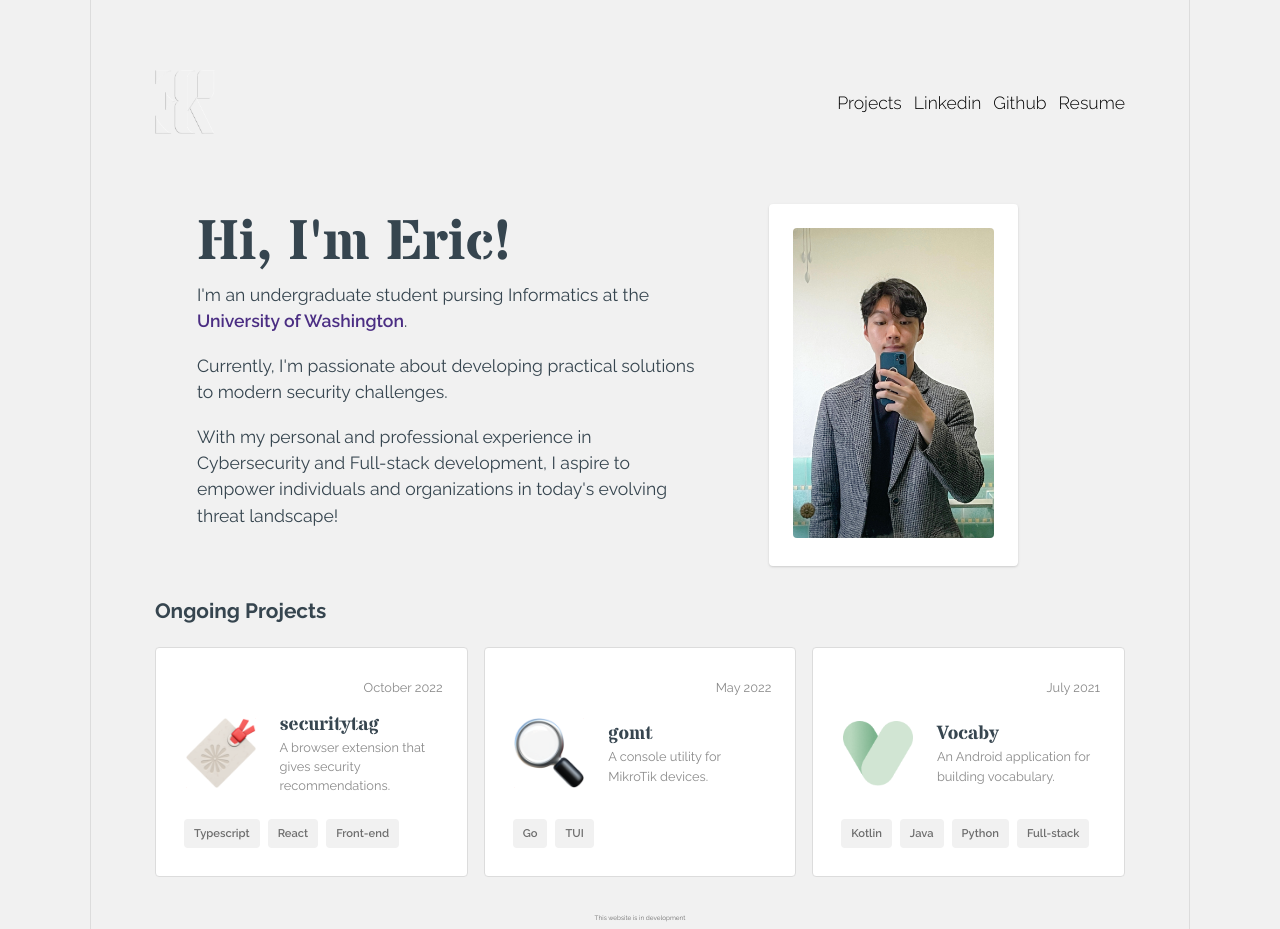
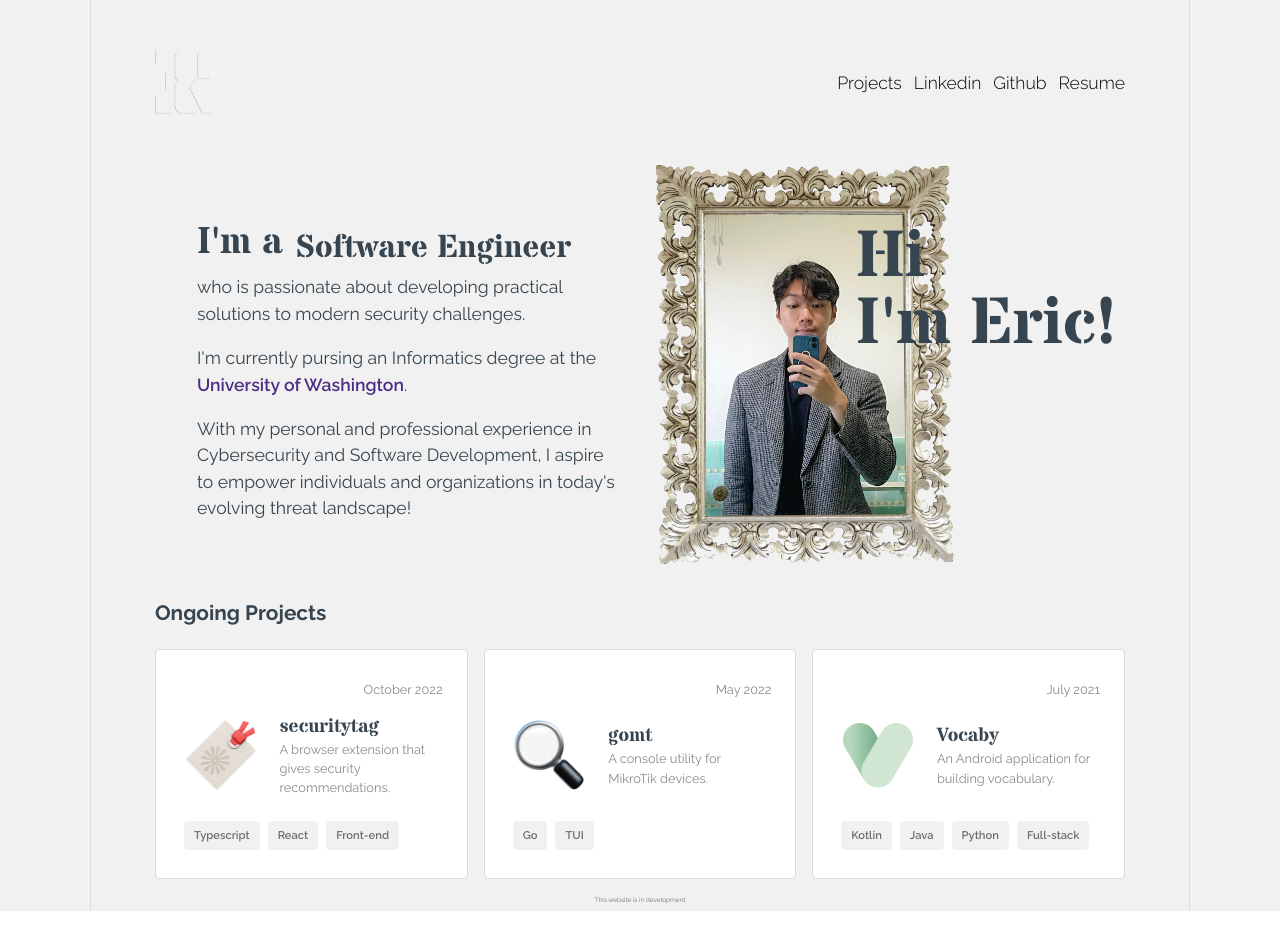
Before and after one commit to taehyunnkim/taehyunkim.me, an Angular app: page /home in a window 1280 px wide. Built offline with nearby package versions, Linux system fonts and the light colour scheme.

Commit message:
Modify landing layout

```diff
--- a/src/app/app.component.scss
+++ b/src/app/app.component.scss
@@ -145,7 +145,7 @@ $background-color: #F1F1F1;
 
 .content-container {
     position: relative;
-    z-index: 50;
+    z-index: 1;
     flex: 1;
 }
 
--- a/src/app/app.component.ts
+++ b/src/app/app.component.ts
@@ -19,6 +19,7 @@ export class AppComponent {
   overlayOpen: boolean = false;
   curtains: NodeListOf<HTMLElement> | null = null;
   overlay: HTMLElement | null = null;
+  contentContainer: HTMLElement | null = null;
   navigationSubscription: Subscription | null = null;
   postSubscription: Subscription | null = null;
 
@@ -45,6 +46,7 @@ export class AppComponent {
   ngOnInit(): void {
     this.curtains = document.querySelectorAll('.curtain');
     this.overlay = document.getElementById('overlay');
+    this.contentContainer = document.querySelector('.content-container');
 
     if (this.curtainOpen && this.curtains) {
       this.curtains.forEach((curtain: HTMLElement) => {
@@ -97,7 +99,7 @@ export class AppComponent {
     if (this.curtains != null) {
       this.curtainOpen = true;
       this.hideOverlay();
-
+      this.renderer.setStyle(this.contentContainer , 'z-index', '50');
       this.curtains.forEach((curtain: HTMLElement) => {
         this.renderer.setStyle(curtain, 'width', '100%');
       });
@@ -111,6 +113,7 @@ export class AppComponent {
         this.renderer.setStyle(curtain, 'width', '0%');
       });
 
+      this.renderer.setStyle(this.contentContainer , 'z-index', '1');
       this.router.navigate([""]);
     }
 
--- a/src/app/components/image-card/image-card.component.html
+++ b/src/app/components/image-card/image-card.component.html
@@ -1,3 +1,7 @@
-<div>
+<div [ngStyle]="{
+    'padding': background ? '24px' : '0px',
+    'background-color': background ? 'white' : 'transparent',
+    'box-shadow': background ? 'rgba(0, 0, 0, 0.1) 0px 1px 3px 0px, rgba(0, 0, 0, 0.06) 0px 1px 2px 0px' : 'none'
+}">
     <img src="{{ imgSrc }}" [style.height.px]="size" />
 </div>
--- a/src/app/components/image-card/image-card.component.ts
+++ b/src/app/components/image-card/image-card.component.ts
@@ -11,6 +11,7 @@ export class ImageCardComponent implements OnInit {
   @Input() sizeBig: number;
   @Input() sizeMedium: number;
   @Input() sizeSmall: number;
+  @Input() background: boolean;
   size: number;
 
   constructor(public breakpointObserver: BreakpointObserver) {
@@ -19,6 +20,7 @@ export class ImageCardComponent implements OnInit {
     this.sizeMedium = 300;
     this.sizeSmall = 100;
     this.size = 0;
+    this.background = true;
   }
 
   ngOnInit(): void {
--- a/src/app/components/introduction/introduction.component.html
+++ b/src/app/components/introduction/introduction.component.html
@@ -1,20 +1,43 @@
 <article id="introduction">
     <section>
-      <h1>Hi, I'm Eric!</h1>
+      <div class="scrolling-words-container">
+        <h1>I'm a</h1>
+        <div class="scrolling-words-box">
+          <ul>
+            <li class="scrolling-word">Full-stack Developer</li>
+            <li class="scrolling-word">Curious Student</li>
+            <li class="scrolling-word">Software Engineer</li>
+            <li class="scrolling-word">Security Enthusiast</li>
+            <li class="scrolling-word">Full-stack Developer</li>
+          </ul>
+        </div>
+
+      </div>
       <p>
-        I'm an undergraduate student pursing Informatics at the <span>University of Washington</span>.
+        who is passionate about developing practical solutions to modern security challenges.
       </p>
       <br>
       <p>
-        Currently, I'm passionate about developing practical solutions to modern security challenges.
+        I'm currently pursing an Informatics degree at the <span>University of Washington</span>.
       </p>
       <br>
       <p>
-        With my personal and professional experience in Cybersecurity and Full-stack development, I aspire to empower individuals and organizations in today's evolving threat landscape!
+        With my personal and professional experience in Cybersecurity and Software Development, I aspire to empower individuals and organizations in today's evolving threat landscape!
       </p>
     </section>
     <section id="introduction-picture">
-      <app-image-card imgSrc="assets/images/me.jpg" [sizeBig]=310 [sizeMedium]=280 ></app-image-card>
+      <div class="greetings">
+        <h1>Hi</h1>
+        <h1>I'm Eric!</h1>
+      </div>
+      <app-image-card
+        class="introduction-picture"
+        imgSrc="assets/images/profile.png"
+        [sizeBig]=400
+        [sizeMedium]=350
+        [sizeSmall]=300
+        [background]=false
+      ></app-image-card>
     </section>
   </article>
   <article id="recent-projects">
--- a/src/app/components/introduction/introduction.component.scss
+++ b/src/app/components/introduction/introduction.component.scss
@@ -2,10 +2,6 @@
 @import '../../../styles/vars.scss';
 
 $debug: false;
-
-h1 {
-    font-size: 3.5em;
-}
 
 h2 {
     font-size: 1.3em;
@@ -17,11 +13,15 @@ p {
 
 #introduction {
     display: flex;
+    gap: 2em;
     margin-top: $header-magin-top;
     padding: 0 42px;
 
     & > section:first-child {
-        flex: 4;
+        flex: 3;
+        display: flex;
+        flex-direction: column;
+        justify-content: center;
 
         p > span {
             font-weight: 600;
@@ -31,10 +31,57 @@ p {
 }
 
 #introduction-picture {
+    position: relative;
     flex: 3;
     align-items: stretch;
     display: flex;
-    justify-content: center;
+    flex-direction: column;
+
+    .greetings {
+        position: absolute;
+        font-size: 3.5em;
+        line-height: 120%;
+        top: 60px;
+        right: -34px;
+    }
+}
+
+.scrolling-words-container {
+    display: flex;
+    align-items: center;
+    font-size: 2em;
+}
+
+.scrolling-words-box {
+    height: 2em;
+    overflow: hidden;
+
+    ul {
+        padding: 0;
+        animation: scrollUp 16s cubic-bezier(0.23, 1, 0.32, 1) infinite;
+        margin-top: 2px;
+        margin-left: 0.4em;
+    }
+}
+
+.scrolling-word {
+    display: flex;
+    align-items: center;
+    height: 2em;
+    font-family: 'Stardos Stencil', sans-serif;
+    list-style: none;
+    color: $black;
+    font-weight: 600;
+}
+
+$item-count: 5;
+
+@keyframes scrollUp {
+    @for $i from 1 through ($item-count - 1) {
+        #{($i * 25) - 10%}, #{$i * 25%} {
+            transform: translateY((-100% / $item-count) * $i);
+        }
+    }
 }
 
 #recent-projects {
@@ -73,6 +120,7 @@ footer {
 }
 
 @include desktop-tablet {
+
 }
 
 @include tablet {
@@ -88,7 +136,46 @@ footer {
 
     #introduction {
         padding: 0 12px;
-        margin-top: 24px;
+        margin-top: 32px;
+
+        & > section:first-child {
+            flex: 4;
+        }
+    }
+
+    #introduction-picture {
+        .greetings {
+            position: absolute;
+            font-size: 2.2em;
+            top: 60px;
+            right: -70px;
+            line-height: 120%;
+        }
+    }
+
+    .scrolling-words-container {
+        display: flex;
+        align-items: center;
+        height: 1em;
+
+        h1 {
+            font-size: 0.7em;
+        }
+    }
+
+    .scrolling-words-box {
+        overflow: hidden;
+        height: 1em;
+
+        ul {
+            margin-left: 0.2em;
+        }
+    }
+
+    .scrolling-word {
+        font-size: 0.7em;
+        height: 1.2em;
+        margin-top: 2px;
     }
 }
 
@@ -99,14 +186,20 @@ footer {
     #introduction {
         padding: 0;
         margin-top: 24px;
+        flex-direction: column-reverse;
     }
 
     #introduction-picture {
-        display: none;
-    }
+        text-align: center;
 
-    h1 {
-        font-size: 3em;
+        .greetings {
+            text-align: start;
+            position: absolute;
+            font-size: 2em;
+            line-height: 120%;
+            top: 60px;
+            right: 20px;
+        }
     }
 
     p {
@@ -119,16 +212,51 @@ footer {
         grid-template-rows: repeat(3, 1fr);
         row-gap: 1em;
     }
+
+    .scrolling-words-container {
+        display: flex;
+        align-items: center;
+        height: 1em;
+
+        h1 {
+            font-size: 0.7em;
+        }
+    }
+
+    .scrolling-words-box {
+        overflow: hidden;
+        height: 1em;
+
+        ul {
+            margin-left: 0.2em;
+        }
+    }
+
+    .scrolling-word {
+        font-size: 0.7em;
+        height: 1.2em;
+        margin-top: 2px;
+    }
 }
 
 @include sm-mobile {
     #introduction {
         padding: 0;
         margin-top: 32px;
+        flex-direction: column-reverse;
     }
 
     #introduction-picture {
-        display: none;
+        text-align: center;
+
+        .greetings {
+            text-align: start;
+            position: absolute;
+            font-size: 0.8em;
+            line-height: 3em;
+            top: 60px;
+            right: -2vw;
+        }
     }
 
     h1 {
@@ -145,4 +273,84 @@ footer {
         grid-template-rows: repeat(3, 1fr);
         row-gap: 1em;
     }
+
+    .scrolling-words-container {
+        display: flex;
+        align-items: center;
+        height: 1em;
+
+        h1 {
+            font-size: 0.64em;
+        }
+    }
+
+    .scrolling-words-box {
+        overflow: hidden;
+        height: 1em;
+
+        ul {
+            margin-left: 0.2em;
+        }
+    }
+
+    .scrolling-word {
+        font-size: 0.64em;
+        height: 1.4em;
+    }
 }
+
+@include fold {
+    #introduction {
+        padding: 0;
+        margin-top: 32px;
+        flex-direction: column-reverse;
+    }
+
+    #introduction-picture {
+        text-align: center;
+
+        .greetings {
+            display: none;
+        }
+    }
+
+    h1 {
+        font-size: 2.5em;
+    }
+
+    p {
+        font-size: 0.9em;
+    }
+
+    #card-grid {
+        display: grid;
+        grid-template-columns: 100%;
+        grid-template-rows: repeat(3, 1fr);
+        row-gap: 1em;
+    }
+
+    .scrolling-words-container {
+        display: flex;
+        align-items: center;
+        height: 1em;
+
+        h1 {
+            font-size: 0.54em;
+        }
+    }
+
+    .scrolling-words-box {
+        overflow: hidden;
+        height: 1em;
+
+        ul {
+            margin-left: 0.2em;
+            margin-top: 2px;
+        }
+    }
+
+    .scrolling-word {
+        font-size: 0.54em;
+        height: 1.7em;
+    }
+}
--- a/src/styles/sizes.scss
+++ b/src/styles/sizes.scss
@@ -1,13 +1,14 @@
 $desktop-width: 1100px;
 $tablet-width: 768px;
 $mobile-width: 480px;
-$sm-mobile-width: 88vw;
+$sm-mobile-width: 94vw;
+$fold: 280px;
 
 $box-padding: 64px;
 $box-padding-sm: 24px;
 $card-padding: 24px;
 $text-padding: 16px;
-$header-magin-top: 52px;
+$header-magin-top: 32px;
 $header-height: 100px;
 $content-margin: 32px;
 
@@ -48,3 +49,9 @@ $radius: 4px;
         @content;
     }
 }
+
+@mixin fold {
+    @media (min-width: #{$fold}) and (max-width: #{320px}) {
+        @content;
+    }
+}
```
Also changed, not shown: src/assets/images/profile.png (added).
